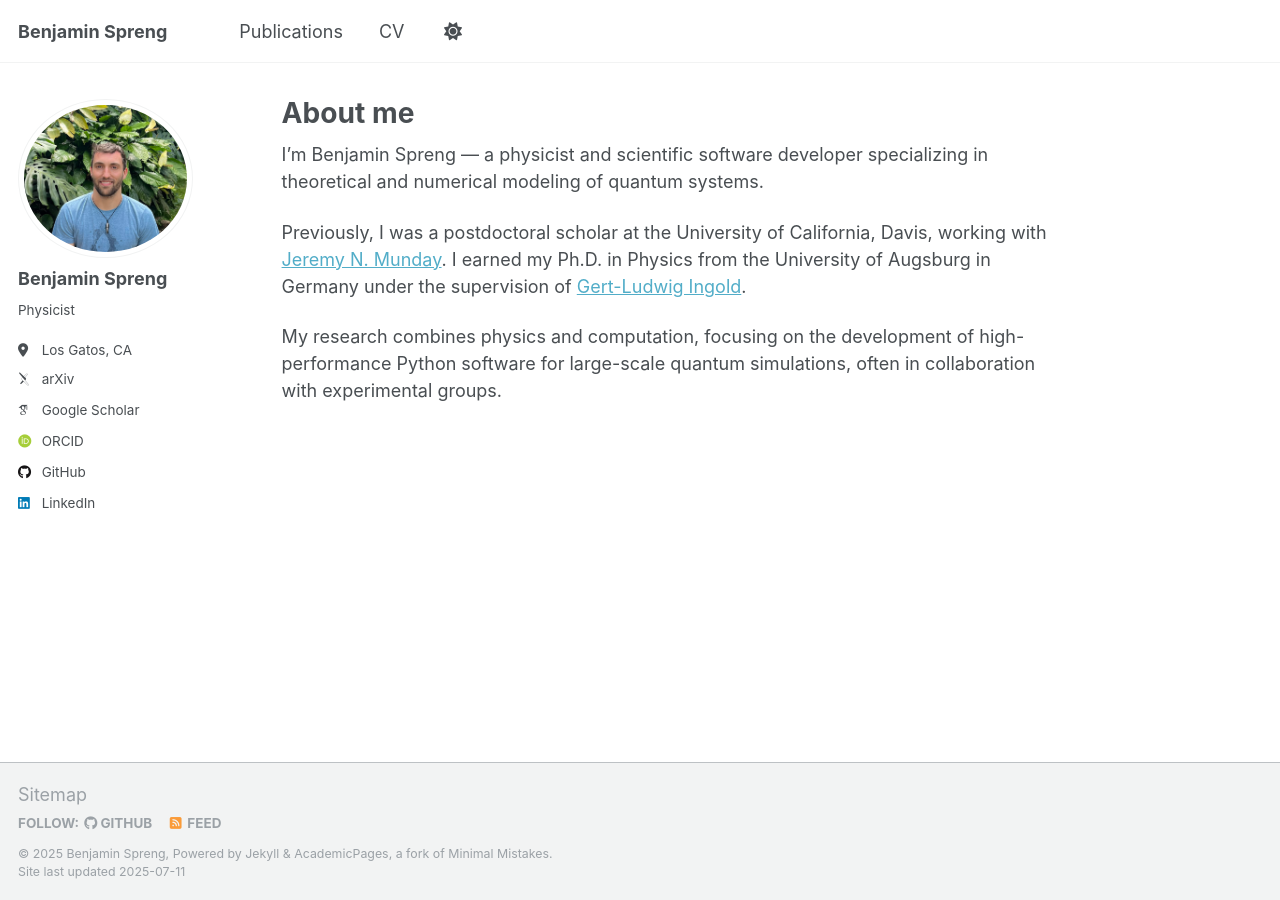
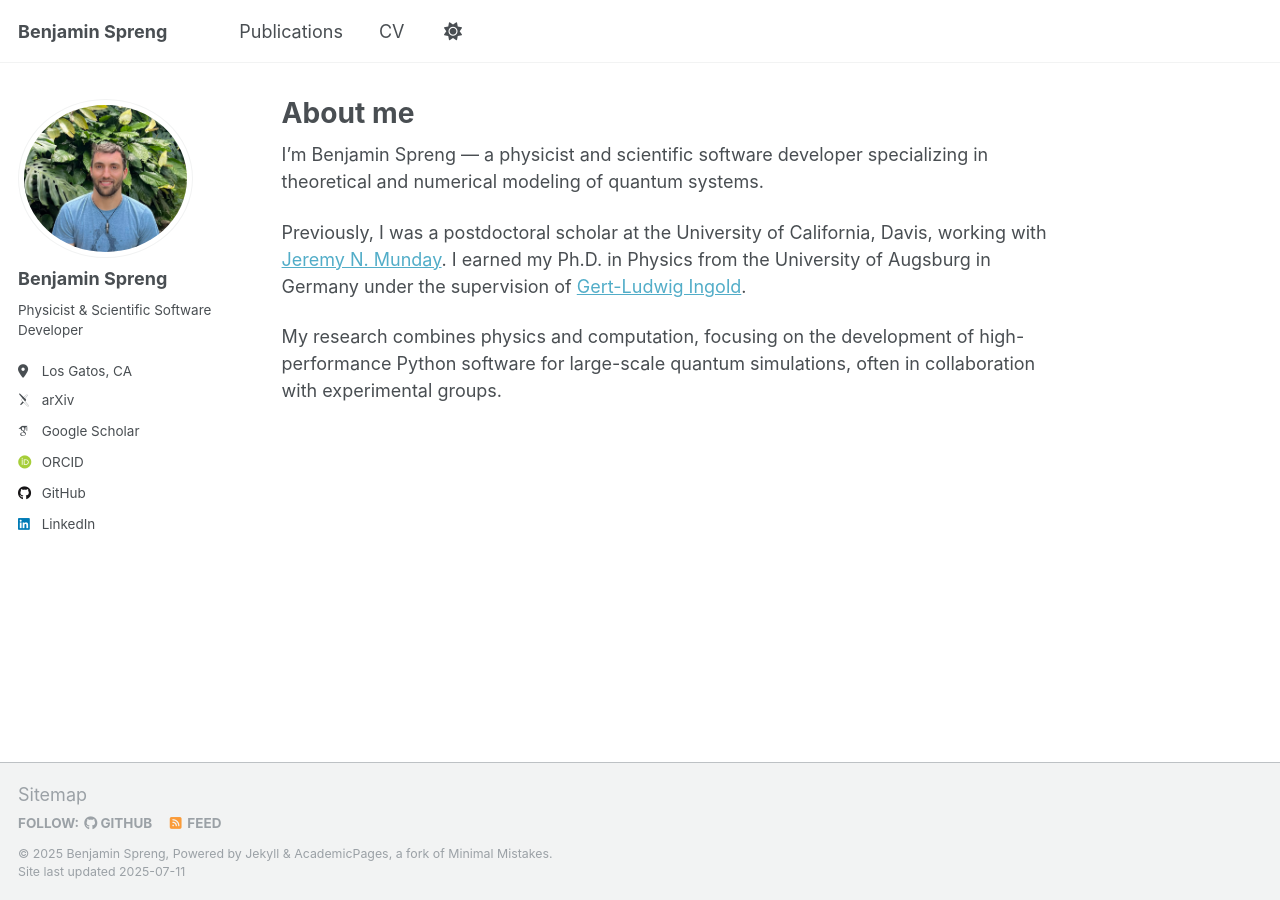
Before and after one commit to sprengjamin/sprengjamin.github.io, a Jekyll site: the page built from _pages/about.md, in a window 1280 px wide. Built offline with Jekyll 4.4.1, drawn with Linux system fonts in a browser that asks for light colours; some web fonts are replaced; a script that is not in the unit is left out.

Commit message:
Update _config.yml

```diff
--- a/_config.yml
+++ b/_config.yml
@@ -25,7 +25,7 @@ author:
   avatar           : "profile.jpg"
   name             : "Benjamin Spreng"
   pronouns         : # example: "she/her"
-  bio              : "Physicist"
+  bio              : "Physicist & Scientific Software Developer"
   location         : "Los Gatos, CA"
   employer         : #
   uri              : # URL
```
